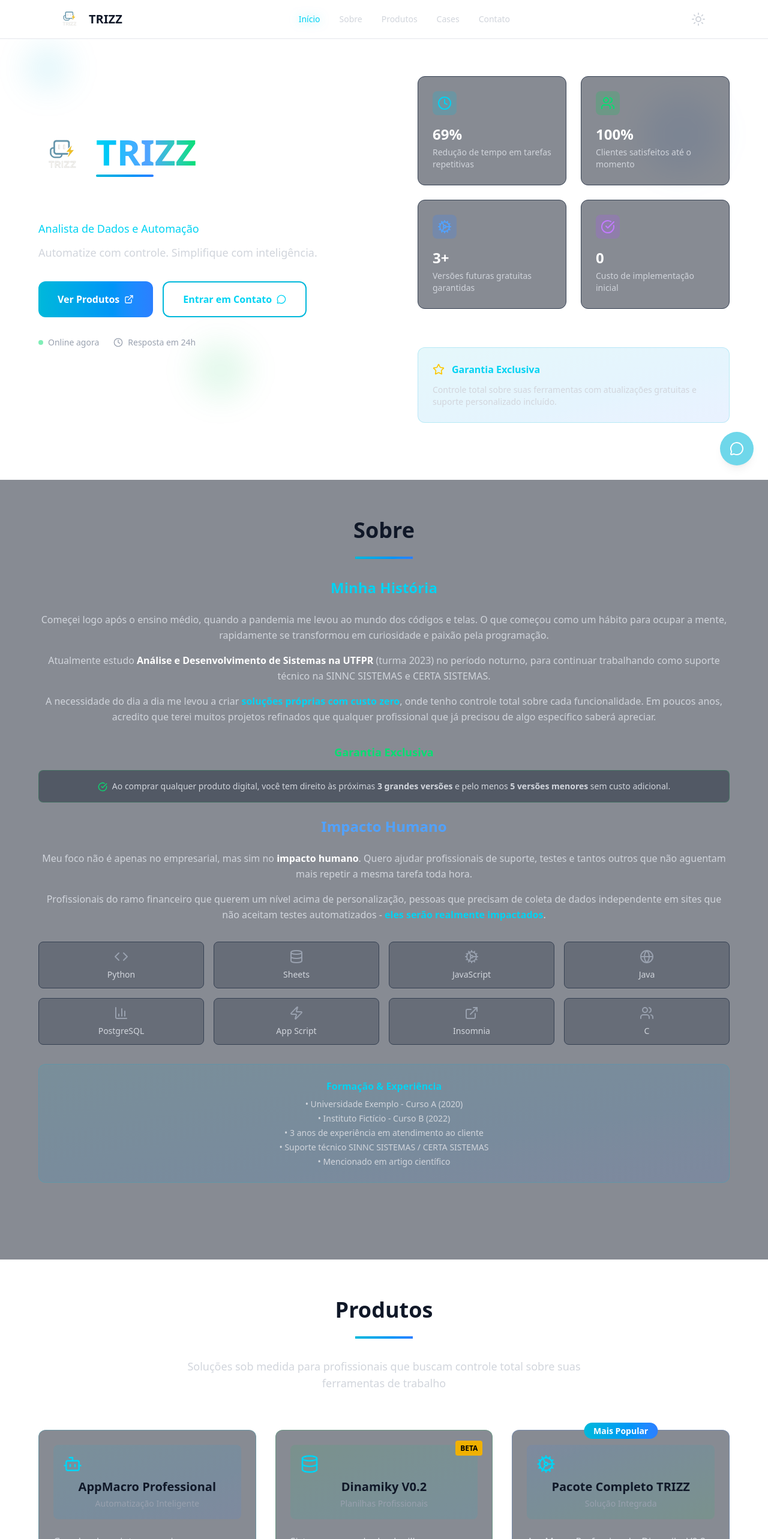
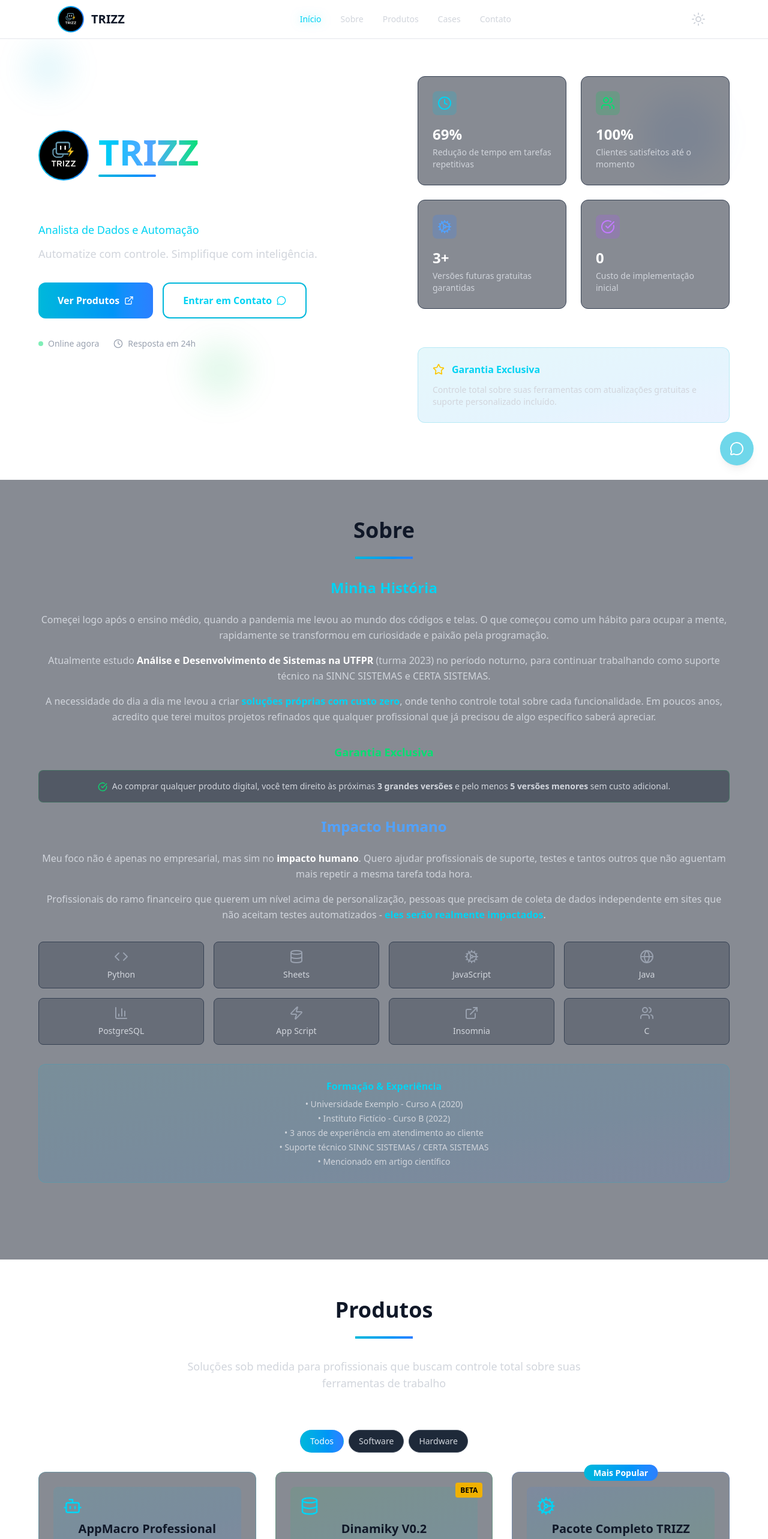
Before and after one commit to PedroHSauthier/LandingOptivek, a React (Vite) app: page / in a window 1280 px wide. Shown: the top 2566 px of the page at 60% size. Built offline with nearby package versions, Linux system fonts and the light colour scheme.

Commit message:
Add product tags and filtering

```diff
--- a/public/products.json
+++ b/public/products.json
@@ -89,7 +89,7 @@
       "Compatível com Google Sheets"
     ],
     "technologies": ["Google Sheets", "Apps Script", "JavaScript", "HTML/CSS"],
-    "tags": ["Planilhas", "Finanças", "Google Sheets", "Gestão"],
+    "tags": ["Planilhas", "Finanças", "Google Sheets", "Gestão", "Software"],
     "price": "R$ 19,90",
     "originalPrice": "R$ 49,90",
     "currency": "BRL",
@@ -152,7 +152,7 @@
       "Garantia estendida"
     ],
     "technologies": ["Python", "Google Sheets", "Apps Script", "Automação"],
-    "tags": ["Combo", "Automação", "Finanças", "Completo"],
+    "tags": ["Combo", "Automação", "Finanças", "Completo", "Software"],
     "price": "R$ 49,90",
     "currency": "BRL",
     "savings": "Economize R$ 44,00",
--- a/src/landing.jsx
+++ b/src/landing.jsx
@@ -36,6 +36,7 @@ const TrizzWebsite = () => {
     () => localStorage.getItem('theme') !== 'light'
   );
   const [products, setProducts] = useState([]);
+  const [selectedTag, setSelectedTag] = useState('Todos');
   const [selectedImages, setSelectedImages] = useState(null);
   const [paymentQRCodes, setPaymentQRCodes] = useState([]);
 
@@ -116,6 +117,23 @@ const TrizzWebsite = () => {
 
 
   const iconMap = { Bot, Database, Cog, Zap };
+
+  const availableTags = React.useMemo(() => {
+    const tags = products.flatMap((p) => p.tags || []);
+    const filtered = tags.filter((t) =>
+      ['hardware', 'software'].includes(t.toLowerCase())
+    );
+    return ['Todos', ...Array.from(new Set(filtered))];
+  }, [products]);
+
+  const filteredProducts = React.useMemo(() => {
+    if (selectedTag === 'Todos') return products;
+    return products.filter((p) =>
+      (p.tags || [])
+        .map((t) => t.toLowerCase())
+        .includes(selectedTag.toLowerCase())
+    );
+  }, [products, selectedTag]);
 
   useEffect(() => {
     localStorage.setItem('theme', darkMode ? 'dark' : 'light');
@@ -202,7 +220,13 @@ const TrizzWebsite = () => {
         <div className="max-w-6xl mx-auto px-4 sm:px-8">
           <div className="flex justify-between items-center h-16">
             <div className="flex items-center space-x-3">
-              <img src="/images/trizz-logo.png" alt="TRIZZ Logo" className="w-10 h-10" />
+              <div className="p-0.5 bg-gradient-to-r from-cyan-500 to-blue-500 rounded-full">
+                <img
+                  src="/images/trizz-logo.png"
+                  alt="TRIZZ Logo"
+                  className="w-10 h-10 rounded-full bg-black dark:bg-gray-200 p-1"
+                />
+              </div>
               <span className="font-bold text-xl">TRIZZ</span>
             </div>
 
@@ -288,7 +312,13 @@ const TrizzWebsite = () => {
             <div className="text-left">
               <div className="mb-8">
                 <div className="flex items-center gap-4 mb-6">
-                  <img src="/images/trizz-logo.png" alt="TRIZZ Logo" className="w-20 h-20" />
+                  <div className="p-0.5 bg-gradient-to-r from-cyan-500 to-blue-500 rounded-full">
+                    <img
+                      src="/images/trizz-logo.png"
+                      alt="TRIZZ Logo"
+                      className="w-20 h-20 rounded-full bg-black dark:bg-gray-200 p-1"
+                    />
+                  </div>
                   <div>
                     <h1 className="text-4xl sm:text-5xl md:text-6xl font-bold bg-gradient-to-r from-cyan-400 via-blue-400 to-green-400 bg-clip-text text-transparent">
                       TRIZZ
@@ -510,8 +540,23 @@ const TrizzWebsite = () => {
             </p>
           </div>
 
+          <div className="flex justify-center gap-2 mb-8">
+            {availableTags.map((tag) => (
+              <button
+                key={tag}
+                onClick={() => setSelectedTag(tag)}
+                className={`px-4 py-2 rounded-full border text-sm transition-colors ${
+                  selectedTag === tag
+                    ? 'bg-gradient-to-r from-cyan-500 to-blue-500 text-white border-transparent'
+                    : 'bg-gray-800 text-gray-300 border-gray-600 hover:bg-gray-700'
+                }`}
+              >
+                {tag}
+              </button>
+            ))}
+          </div>
           <div className="grid lg:grid-cols-3 gap-8">
-            {products.map((product) => (
+            {filteredProducts.map((product) => (
               <div key={product.id} className={`relative p-6 flex flex-col bg-gray-900/50 rounded-xl border ${product.border} hover:border-opacity-100 transition-all duration-300 transform hover:-translate-y-1 hover:shadow-xl`}>
                 {product.isPopular && (
                   <div className="absolute -top-3 left-1/2 transform -translate-x-1/2">
@@ -773,30 +818,36 @@ const TrizzWebsite = () => {
               <div>
                 <h3 className="text-xl font-semibold mb-6 text-blue-400">Redes Sociais</h3>
                 <div className="flex gap-4">
+                  <div className="p-0.5 rounded-full bg-gradient-to-r from-cyan-500 to-blue-500">
                     <a
                       href="https://www.linkedin.com/in/pedrosauthier/"
                       target="_blank"
                       rel="noopener noreferrer"
-                    className="group p-3 bg-blue-600 hover:bg-blue-700 rounded-lg transition-all duration-300 hover:scale-110 hover:shadow-lg hover:shadow-blue-500/30"
+                      className="group flex p-3 rounded-full bg-black dark:bg-gray-200 transition-all duration-300 hover:scale-110"
                     >
                       <Linkedin className="w-6 h-6 text-white group-hover:rotate-12 transition-transform" />
                     </a>
+                  </div>
+                  <div className="p-0.5 rounded-full bg-gradient-to-r from-cyan-500 to-blue-500">
                     <a
                       href="https://github.com/PedroHSauthier"
                       target="_blank"
                       rel="noopener noreferrer"
-                    className="group p-3 bg-gray-800 hover:bg-gray-700 rounded-lg transition-all duration-300 hover:scale-110 hover:shadow-lg hover:shadow-gray-500/30"
+                      className="group flex p-3 rounded-full bg-black dark:bg-gray-200 transition-all duration-300 hover:scale-110"
                     >
                       <Github className="w-6 h-6 text-white group-hover:rotate-12 transition-transform" />
                     </a>
+                  </div>
+                  <div className="p-0.5 rounded-full bg-gradient-to-r from-cyan-500 to-blue-500">
                     <a
                       href="https://pedrohsauthier.netlify.app/"
                       target="_blank"
                       rel="noopener noreferrer"
-                    className="group p-3 bg-cyan-600 hover:bg-cyan-700 rounded-lg transition-all duration-300 hover:scale-110 hover:shadow-lg hover:shadow-cyan-500/30"
+                      className="group flex p-3 rounded-full bg-black dark:bg-gray-200 transition-all duration-300 hover:scale-110"
                     >
                       <Globe className="w-6 h-6 text-white group-hover:rotate-12 transition-transform" />
                     </a>
+                  </div>
                 </div>
               </div>
             </div>
@@ -859,7 +910,13 @@ const TrizzWebsite = () => {
       <footer className="py-8 px-4 sm:px-8 md:px-12 bg-gray-100 dark:bg-gray-900 border-t border-gray-200 dark:border-gray-800">
         <div className="max-w-6xl mx-auto text-center">
           <div className="flex items-center justify-center gap-3 mb-4">
-            <img src="/images/trizz-logo.png" alt="TRIZZ Logo" className="w-10 h-10" />
+            <div className="p-0.5 bg-gradient-to-r from-cyan-500 to-blue-500 rounded-full">
+              <img
+                src="/images/trizz-logo.png"
+                alt="TRIZZ Logo"
+                className="w-10 h-10 rounded-full bg-black dark:bg-gray-200 p-1"
+              />
+            </div>
             <span className="font-bold text-xl">TRIZZ</span>
           </div>
           <p className="text-gray-400 text-sm mb-4">
```
Lines whose indentation alone changed are shown as unchanged.
